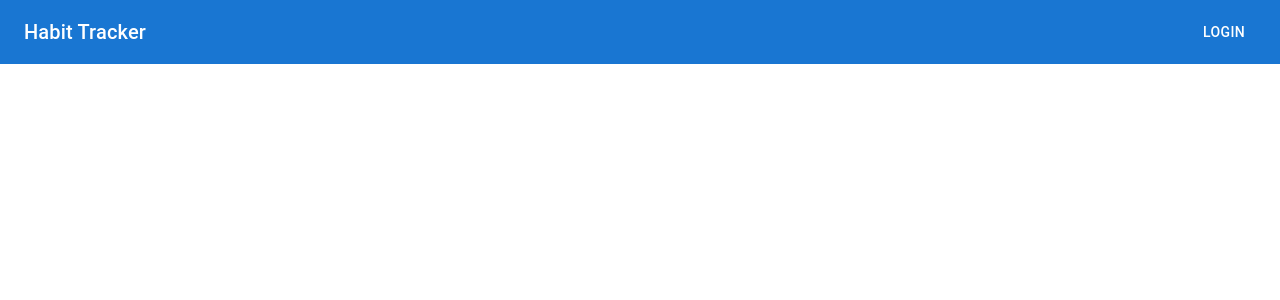
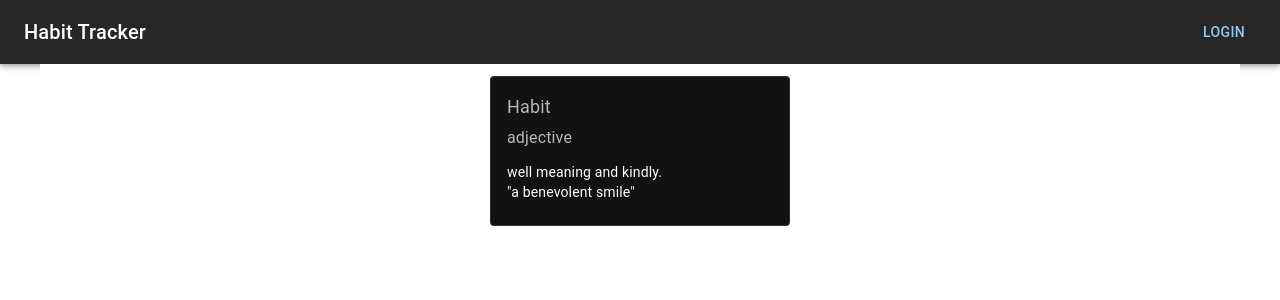
Before and after one commit to ReneSzz/habit_tracker, a Next.js app: page / in a window 1280 px wide. Shown: the top 300 px of the page. Built offline with nearby package versions, Linux system fonts and the light colour scheme.

Commit message:
Added mui components

```diff
--- a/src/app/globals.css
+++ b/src/app/globals.css
@@ -5,7 +5,7 @@
 
 @media (prefers-color-scheme: dark) {
   :root {
-    --background: #75b1f2;
+    --background: #2a2a2a;
     --foreground: #ededed;
   }
 }
--- a/src/app/page.tsx
+++ b/src/app/page.tsx
@@ -1,17 +1,50 @@
+"use client";
 import Image from "next/image";
 import styles from "./page.module.css";
-import { AppBar, Toolbar, Typography, Button } from '@mui/material';
+import { AppBar, Toolbar, Typography, Button, Container, createTheme, ThemeProvider, Card, CardContent } from '@mui/material';
 
+const darkTheme = createTheme({
+  palette: {
+    mode: 'dark',
+  },
+});
 
 export default function Home() {
   return (
+    <>
+    <ThemeProvider theme={darkTheme}>
     <AppBar position="static">
     <Toolbar>
       <Typography variant="h6" sx={{ flexGrow: 1 }}>
         Habit Tracker
       </Typography>
-      <Button color="inherit">Login</Button>
+      <Button>Login</Button>
     </Toolbar>
   </AppBar>
+
+  <Container sx={{bgcolor: "white", height: "93vh", display: "flex",   flexWrap: "wrap", gap:2, alignContent: "flex-start", justifyContent: "Center" }}>
+
+    <Card variant="outlined" sx={{width: 300, height: 150, mt: 1.5}}>
+    <CardContent>
+      <Typography gutterBottom sx={{ color: 'text.secondary', fontSize: 18 }}>
+        Habit
+      </Typography>
+      <Typography variant="h5" component="div">
+      </Typography>
+      <Typography sx={{ color: 'text.secondary', mb: 1.5 }}>adjective</Typography>
+      <Typography variant="body2">
+        well meaning and kindly.
+        <br />
+        {'"a benevolent smile"'}
+      </Typography>
+    </CardContent>
+    </Card>
+
+
+
+  </Container>
+  </ThemeProvider>
+  </>
+
   );
 }
```
